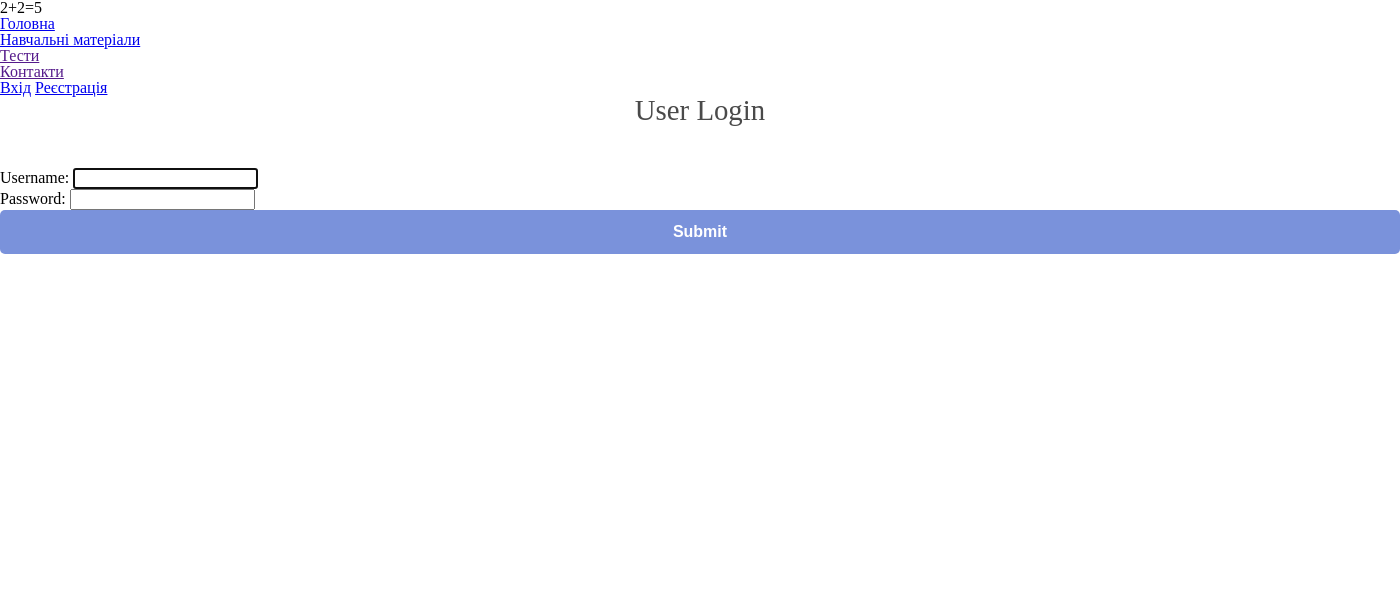
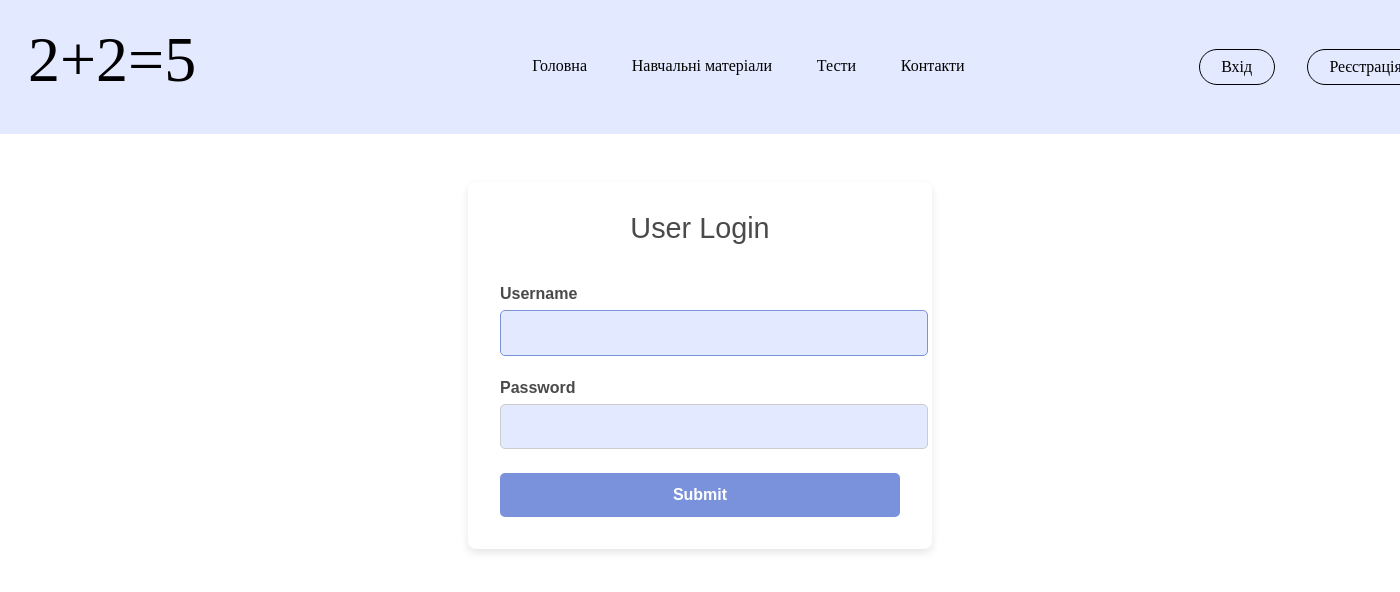
Before and after one commit to maisner44/teaching_math_website, a Django app: page /users/login/ in a window 1400 px wide. Shown: the top 592 px of the page. Run offline with Django 5.2, Linux system fonts and the light colour scheme.

Commit message:
[ADD] added file uploading and login form css

```diff
--- a/teaching_math_website/lectures/models.py
+++ b/teaching_math_website/lectures/models.py
@@ -5,6 +5,7 @@ class Lecture(models.Model):
     title = models.CharField(max_length=75)
     body = models.TextField()
     date = models.DateTimeField(auto_now_add=True)
+    upload = models.FileField(upload_to='uploads/', blank=True, null=True)  # File upload field
 
     def __str__(self):
         return self.title
--- a/teaching_math_website/lectures/templates/lectures/lectures_list.html
+++ b/teaching_math_website/lectures/templates/lectures/lectures_list.html
@@ -59,6 +59,9 @@
                         <div class="panel">
                             <p>{{ lecture.date }}</p>
                             <p>{{ lecture.body }}</p>
+                            {% if lecture.upload %}
+                                <p>Download file: <a href="{{ lecture.upload.url }}">{{ lecture.upload.name }}</a></p>
+                            {% endif %}
                         </div>
                     </article>
                 {% endfor %}
--- a/teaching_math_website/static/css/login_form.css
+++ b/teaching_math_website/static/css/login_form.css
@@ -1,5 +1,5 @@
-/* General Form Container */
-form.form-with-validation {
+/* Container for the Login Form */
+.login-container {
     max-width: 400px;
     margin: 3em auto;
     padding: 2em;
@@ -17,14 +17,27 @@ h1 {
     margin-bottom: 1.5em;
 }
 
-/* Form Fields */
-.form-with-validation input[type="text"],
-.form-with-validation input[type="password"],
-.form-with-validation select,
-.form-with-validation textarea {
+/* Form Group Styling */
+.form-group {
+    margin-bottom: 1.5em;
+}
+
+/* Labels */
+.form-group label {
+    font-weight: bold;
+    margin-bottom: 0.5em;
+    color: #4A4A4A;
+}
+
+/* Input Fields */
+.form-group input[type="text"],
+.form-group input[type="password"],
+.form-group input[type="email"],
+.form-group select,
+.form-group textarea {
     width: 100%;
     padding: 0.8em;
-    margin: 0.5em 0 1em 0;
+    margin-top: 0.5em;
     border: 1px solid #cccccc;
     border-radius: 5px;
     background-color: #E3E9FF;
@@ -33,10 +46,11 @@ h1 {
     transition: border-color 0.3s ease;
 }
 
-.form-with-validation input[type="text"]:focus,
-.form-with-validation input[type="password"]:focus,
-.form-with-validation select:focus,
-.form-with-validation textarea:focus {
+.form-group input[type="text"]:focus,
+.form-group input[type="password"]:focus,
+.form-group input[type="email"]:focus,
+.form-group select:focus,
+.form-group textarea:focus {
     border-color: #7A92DB;
     outline: none;
 }
@@ -59,25 +73,12 @@ button.form-submit:hover {
     background-color: #596CBF;
 }
 
-/* CSRF Token Field */
-.form-with-validation input[type="hidden"] {
-    display: none;
-}
-
 /* Error Messages */
-.form-with-validation .errorlist {
+.errorlist {
     list-style-type: none;
     padding: 0;
     color: #D9534F;
     font-size: 0.9em;
-    margin-top: -0.5em;
+    margin-top: 0.3em;
     margin-bottom: 1em;
 }
-
-/* Label Styling */
-.form-with-validation label {
-    display: block;
-    font-weight: bold;
-    margin-bottom: 0.5em;
-    color: #4A4A4A;
-}
--- a/teaching_math_website/teaching_math_website/urls.py
+++ b/teaching_math_website/teaching_math_website/urls.py
@@ -18,9 +18,12 @@ from django.contrib import admin
 from django.urls import path, include
 from . import views
 
+from django.conf import settings
+from django.conf.urls.static import static
+
 urlpatterns = [
     path('admin/', admin.site.urls),
     path('', views.homepage, name='homepage'),
     path('users/', include('users.urls')),
     path('lectures/', include('lectures.urls')),
-]
+] + static(settings.MEDIA_URL, document_root=settings.MEDIA_ROOT)
--- a/teaching_math_website/templates/home.html
+++ b/teaching_math_website/templates/home.html
@@ -1,4 +1,5 @@
 {% extends 'layout.html' %}
+{% load static %}
 
 {% block title %}
     Home
@@ -13,7 +14,8 @@
                 на день відкритих дверей</p>
             </div>
             <div class="image">
-                <img class="sumdpu" src="image/img-sumdpu.png" alt="">
+
+                <img class="sumdpu" src="{% static 'photo.jpg' %}" alt="Your Image">
             </div>
             <div class="description">
                 <p>Вже цього понеділка (07.10.2024) на базі СумДПУ<br>
--- a/teaching_math_website/users/templates/users/login.html
+++ b/teaching_math_website/users/templates/users/login.html
@@ -1,19 +1,78 @@
-{% extends 'layout.html' %}
+<!DOCTYPE html>
 {% load static %}
-
+<html lang="en">
+<head>
+    <meta charset="UTF-8">
+    <meta name="viewport" content="width=device-width, initial-scale=1.0">
+    <title>
         {% block title %}
             User Login
         {% endblock %}
-
+    </title>
+    <link rel="stylesheet" type="text/css" href="{% static 'css/reset.css' %}">
     {% block css %}
+        <link rel="stylesheet" type="text/css" href="{% static 'css/style.css' %}">
         <link rel="stylesheet" type="text/css" href="{% static 'css/login_form.css' %}">
     {% endblock %}
+    <script src="{% static 'js/main.js' %}" defer></script>
+</head>
+<body>
+    <header class="header">
+        <div class="container">
+            <div class="logo">
+                <p class="logo__text">2+2=5</p>
+            </div>
+            <div class="navigation">
+                <ul class="nav">
+                    <li class="nav__item">
+                        <a href="{% url 'homepage' %}" class="nav__link">Головна</a>
+                    </li>
+                    <li class="nav__item">
+                        <a href="{% url 'lectures:lectures_list' %}" class="nav__link"><pre>Навчальні матеріали</pre></a>
+                    </li>
+                    <li class="nav__item">
+                        <a href="" class="nav__link">Тести</a>
+                    </li>
+                    <li class="nav__item">
+                        <a href="" class="nav__link">Контакти</a>
+                    </li>
+                </ul>
+            </div>
+            <div class="autorise">
+                <div class="block">
+                    <a href="{% url 'users:login' %}" class="nav__circled ">Вхід</a>
+                    <a href="{% url 'users:register' %}" class="nav__circled ">Реєстрація</a>
+                </div>
+            </div>
+        </div>
+    </header>
+    <main>
 
     {% block content %}
+        <div class="login-container">
             <h1>User Login</h1>
-   <form class = "form-with-valdation" action= "/users/login/" method = "post">
+            <form class="form-with-validation" action="/users/login/" method="post">
                 {% csrf_token %}
-        {{ form }}
-        <button class= "form-submit">Submit</button>
+
+                <!-- Render each form field explicitly -->
+                {% for field in form %}
+                    <div class="form-group">
+                        <label for="{{ field.id_for_label }}">{{ field.label }}</label>
+                        {{ field }}
+                        {% if field.errors %}
+                            <ul class="errorlist">
+                                {% for error in field.errors %}
+                                    <li>{{ error }}</li>
+                                {% endfor %}
+                            </ul>
+                        {% endif %}
+                    </div>
+                {% endfor %}
+
+                <button class="form-submit">Submit</button>
             </form>
+        </div>
     {% endblock %}
+    </main>
+</body>
+</html>
```
Also changed, not shown: teaching_math_website/db.sqlite3, teaching_math_website/lectures/migrations/0002_lecture_upload.py (added), teaching_math_website/media/photo.jpg (added), teaching_math_website/static/photo.jpg (added), 1 other file. Lines whose indentation alone changed are shown as unchanged.
